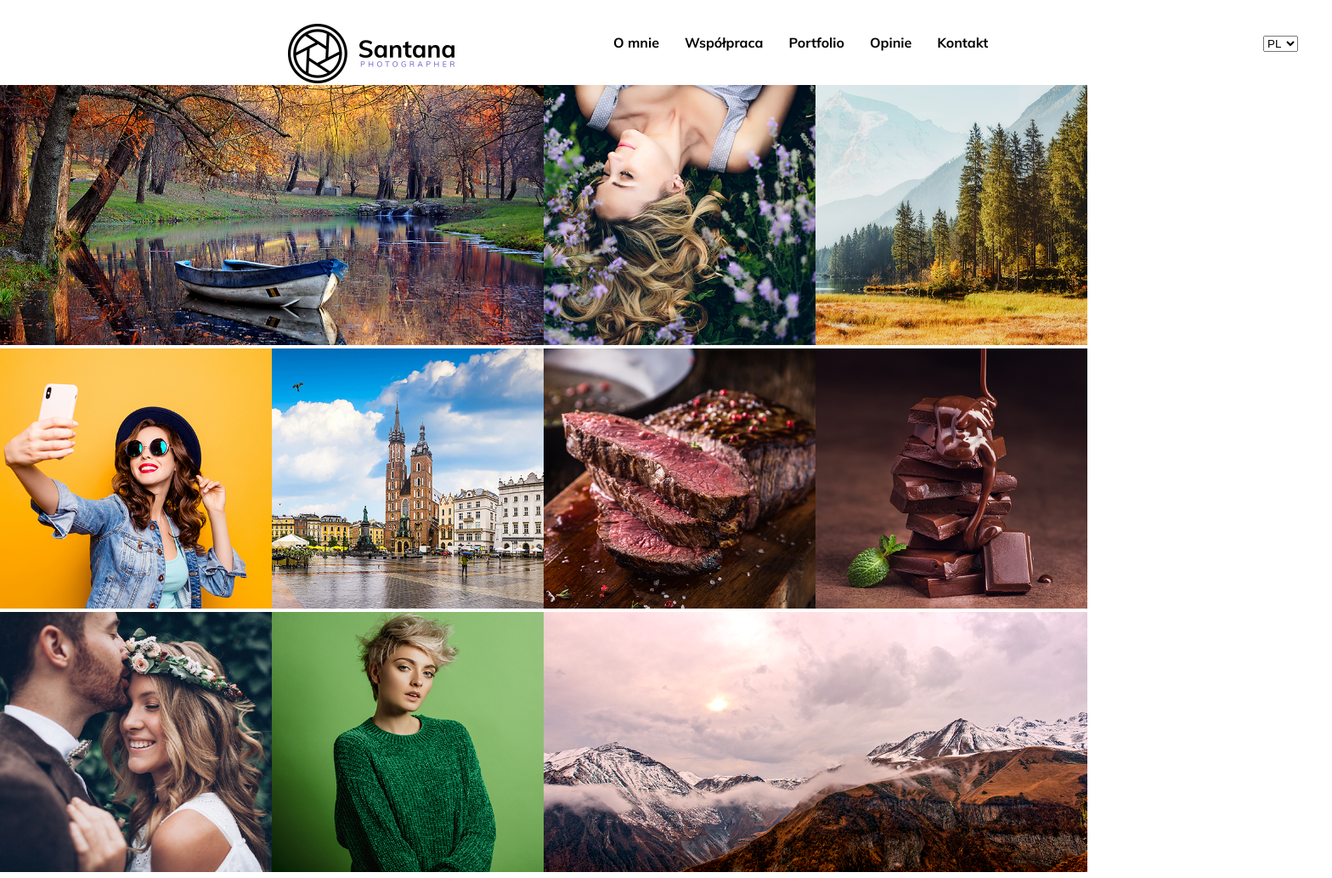
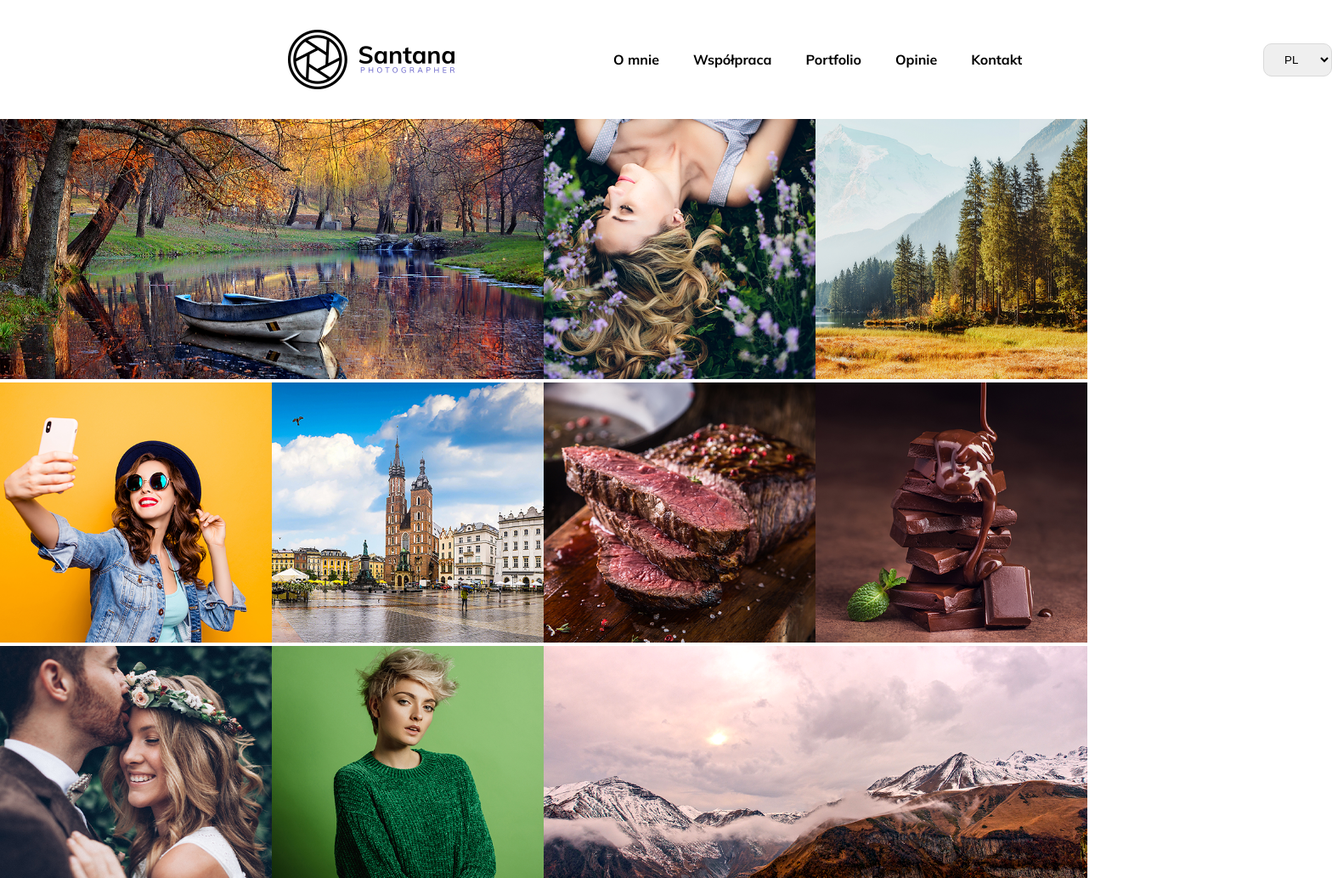
Before and after one commit to Jahoob/Santana-Landing-Page, a plain HTML site: page index.html in a window 1280 px wide. Shown: the top 1033 px of the page at 85% size, 1568 px wide, since content can reach past the window. Drawn offline with Linux system fonts and the light colour scheme.

Commit message:
fixed header

```diff
--- a/index.html
+++ b/index.html
@@ -15,15 +15,15 @@
             <div class="logo">
                 <a href="#"><img src="img/logo@1X.png" alt="logo"></a>
             </div>
-            <div class="links">
+            <nav class="links">
                 <ul>
-                    <li>O mnie</li>
-                    <li>Współpraca</li>
-                    <li>Portfolio</li>
-                    <li>Opinie</li>
-                    <li>Kontakt</li>
+                    <li><a href="">O mnie</a></li>
+                    <li><a href="">Współpraca</a></li>
+                    <li><a href="">Portfolio</a></li>
+                    <li><a href="">Opinie</a></li>
+                    <li><a href="">Kontakt</a></li>
                 </ul>
-            </div>
+            </nav>
             <div class="language">
                 <select name="nazwa">
                     <option label="PL" selected>Polski</option>
--- a/scss/_base.scss
+++ b/scss/_base.scss
@@ -2,6 +2,7 @@ $default-background-color: #ffffff;
 $default-font-color: #000;
 $hover-font-color: #6764cb;
 $secondary-background-color: #6a68cd;
+$default-border-color: #dadada;
 
 
 body {
--- a/scss/_header.scss
+++ b/scss/_header.scss
@@ -1,4 +1,5 @@
 header {
+    height: 140px;
     display: flex;
     justify-content: space-between;
     align-items: center;
@@ -7,7 +8,8 @@ header {
 .logo {
     height: 70px;
     width: 196px;
-    margin: 60px 147px 35px 339px;
+    margin-left:339px;
+    margin-right: 147px;
 }
 
 .links {
@@ -23,14 +25,25 @@ ul {
 li {
     list-style-type: none;
     font-weight: 700;
-    margin-right: 30px;
+    margin-right: 40px;
     cursor: pointer;
 }
 
-li:hover {
+li a {
+    text-decoration: none;
+    color: $default-font-color;
+}
+
+li a:hover {
     color: $hover-font-color;
 }
 
 .language {
     margin: 43px 337px 43px 123px;
 }
+
+.language select {
+    padding: 10px 20px;
+    border: 1px solid $default-border-color;
+    border-radius: 10px;
+}
--- a/scss/_section-2.scss
+++ b/scss/_section-2.scss
@@ -1,6 +1,6 @@
 .section-2 {
     width: 100%;
-    // max-width: 1923px;
+    max-width: 1923px;
     display: flex;
     flex-wrap: wrap;
     align-items: center;
```
Also changed, not shown: css/style.min.css.
